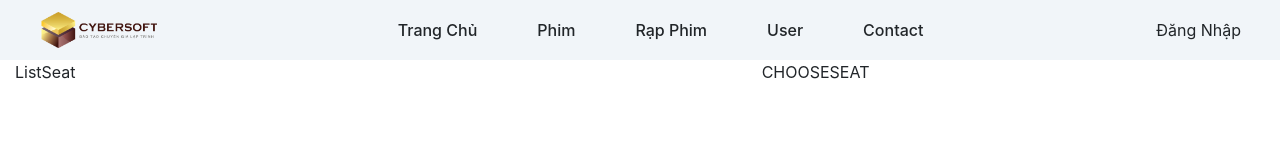
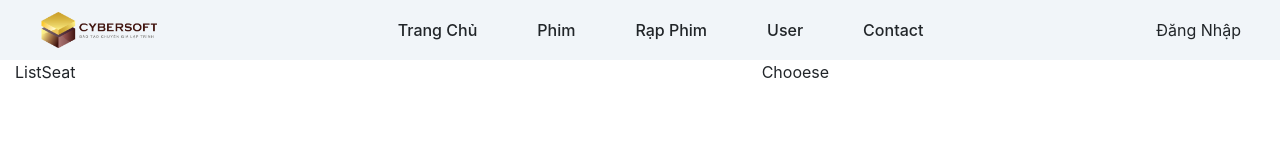
Before and after one commit to ThachTy/BC56_Movies, a React (Create React App) app: page /datve in a window 1280 px wide. Shown: the top 160 px of the page. Built offline with nearby package versions, Linux system fonts and the light colour scheme.

Commit message:
update file

```diff
--- a/src/features/Movies/compontent/CardMovie/CardMovie.js
+++ b/src/features/Movies/compontent/CardMovie/CardMovie.js
@@ -37,7 +37,7 @@ export default function CardMovie({ movie }) {
             className="card-booking w-full px-[0.3rem] py-[0.2rem]"
             type="button"
           >
-            <Link to={`/datve/${movie.maPhim}`}>Đặt Vé</Link>
+            <Link to={`/datve?maPhim=${movie.maPhim}`}>Đặt Vé</Link>
           </div>
           <div
             className="card-detail w-full px-[0.3rem] py-[0.2rem]"
--- a/src/pages/Booking/ChooseSeat.js
+++ b/src/pages/Booking/ChooseSeat.js
@@ -1,5 +1,5 @@
 import React from "react";
 
 export default function ChooseSeat() {
-  return <div>CHOOSESEAT</div>;
+  return <div>Chooese</div>;
 }
--- a/src/routes/Router.js
+++ b/src/routes/Router.js
@@ -34,7 +34,9 @@ function Router() {
         </Route>
 
         {/* BOOKING */}
-        <Route path="/datve" element={<Booking />}></Route>
+        <Route path="/datve" element={<Booking />}>
+          <Route path=":maPhim"></Route>
+        </Route>
 
         <Route path="*" element={<NotFound>Not Found...</NotFound>}></Route>
       </Routes>
```
